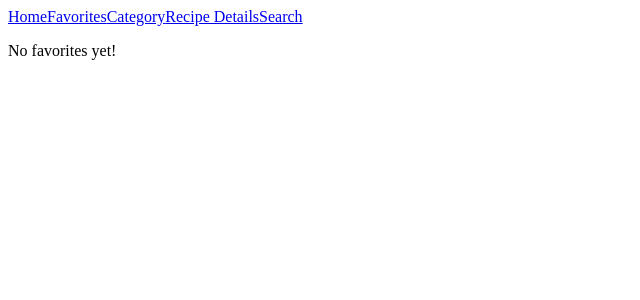
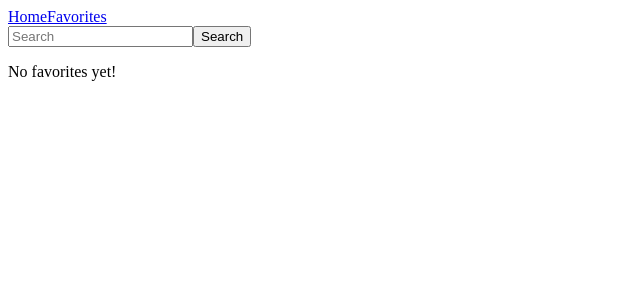
Before and after one commit to iva-lab74/SBA10, a React (Vite) app: page /favorites in a window 1280 px wide. Shown: the top 300 px of the page, without its empty margins (0-640 px from the left). Built offline with nearby package versions, Linux system fonts and the light colour scheme.

Commit message:
updated app, for search

```diff
--- a/src/App.jsx
+++ b/src/App.jsx
@@ -1,4 +1,6 @@
 import { Routes, Route, Link } from 'react-router-dom'
+import { useNavigate } from 'react-router-dom'
+import { useState } from 'react'
 
 import Home from './pages/Home'
 import Category from './pages/Category'
@@ -7,13 +9,27 @@ import Favorites from './pages/Favorites'
 import Search from './pages/Search'
 
 export default function App() {
+
+  const [query, setQuery] = useState('')
+  const navigate = useNavigate()
+
+  //search, smart
+  function handleSearch(e) {
+    e.preventDefault()
+    if (!query.trim()) return
+    navigate(`/search?query=${encodeURIComponent(query)}`)
+  }
+
   return (
     <div>
-      <Link to="/">Home</Link>
-      <Link to="/favorites">Favorites</Link>
-      <Link to="/category/:name">Category</Link>
-      <Link to="/recipe/:id">Recipe Details</Link>
-      <Link to="/search">Search</Link>
+      <nav>
+        <Link to="/">Home</Link>
+        <Link to="/favorites">Favorites</Link>
+        <form onSubmit={handleSearch}>
+          <input value={query} onChange={(e) => setQuery(e.target.value)} placeholder="Search" />
+          <button type="Submit">Search</button>
+        </form>
+      </nav>
 
 
       <Routes>
```
